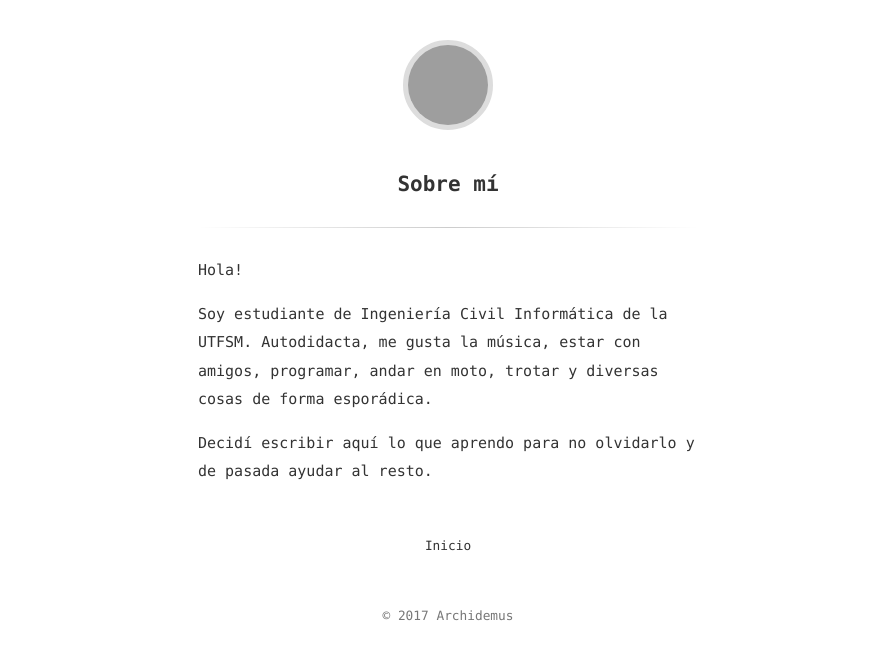
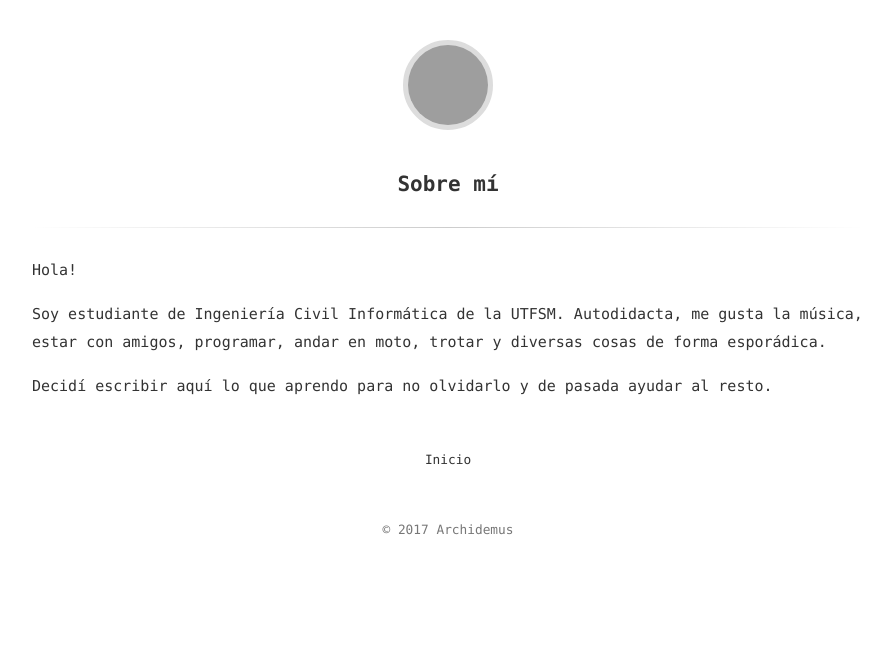
Before and after one commit to archidemus/archidemus.github.io, a Jekyll site: the page built from about.md, in a window 1280 px wide. Shown: the top 660 px of the page, without its empty margins (192-1083 px from the left). Built offline with Jekyll 4.4.1, drawn with Linux system fonts in a browser that asks for light colours; grey boxes are pictures that could not be loaded.

Commit message:
PXarticle

```diff
--- a/_sass/main.scss
+++ b/_sass/main.scss
@@ -188,7 +188,7 @@ iframe {
   width: 100%;
 }
 article {
-  max-width: 500px;
+  max-width: 832px;
   margin: 0 auto;
   .title {
     line-height: 1.4em;
```
